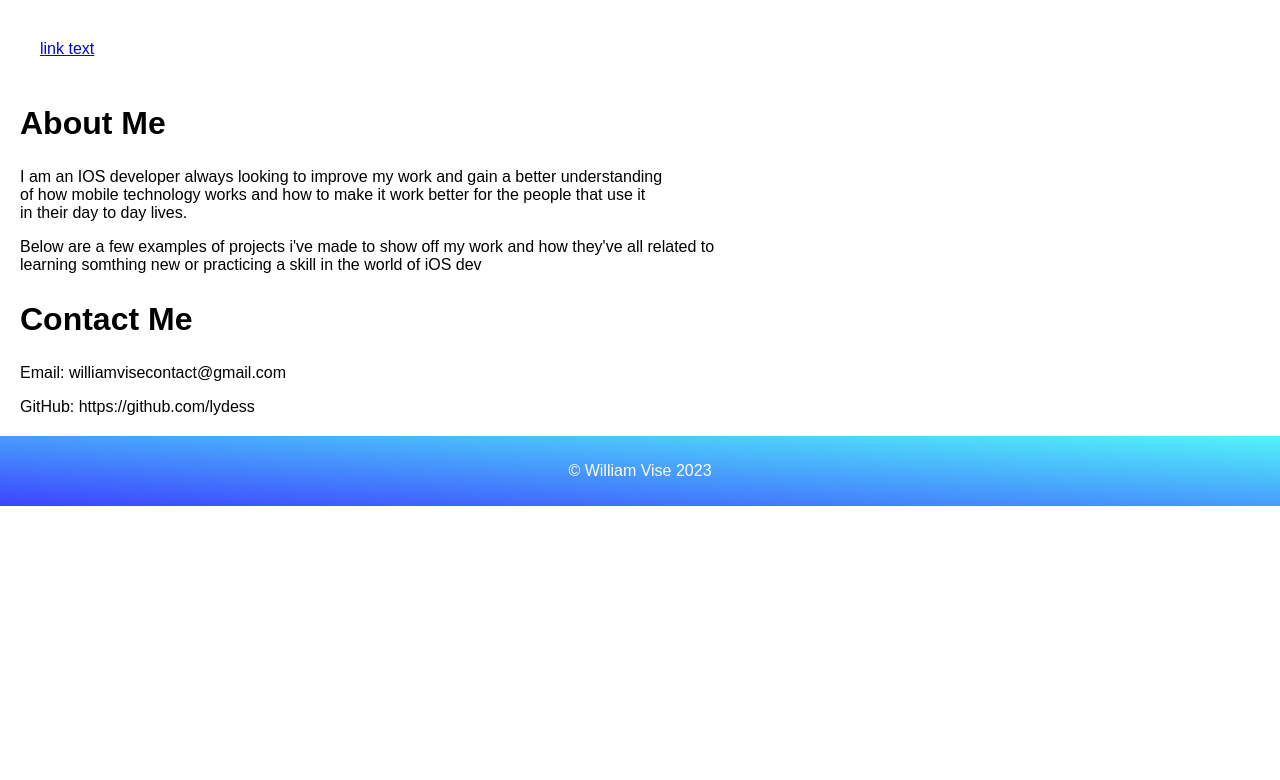
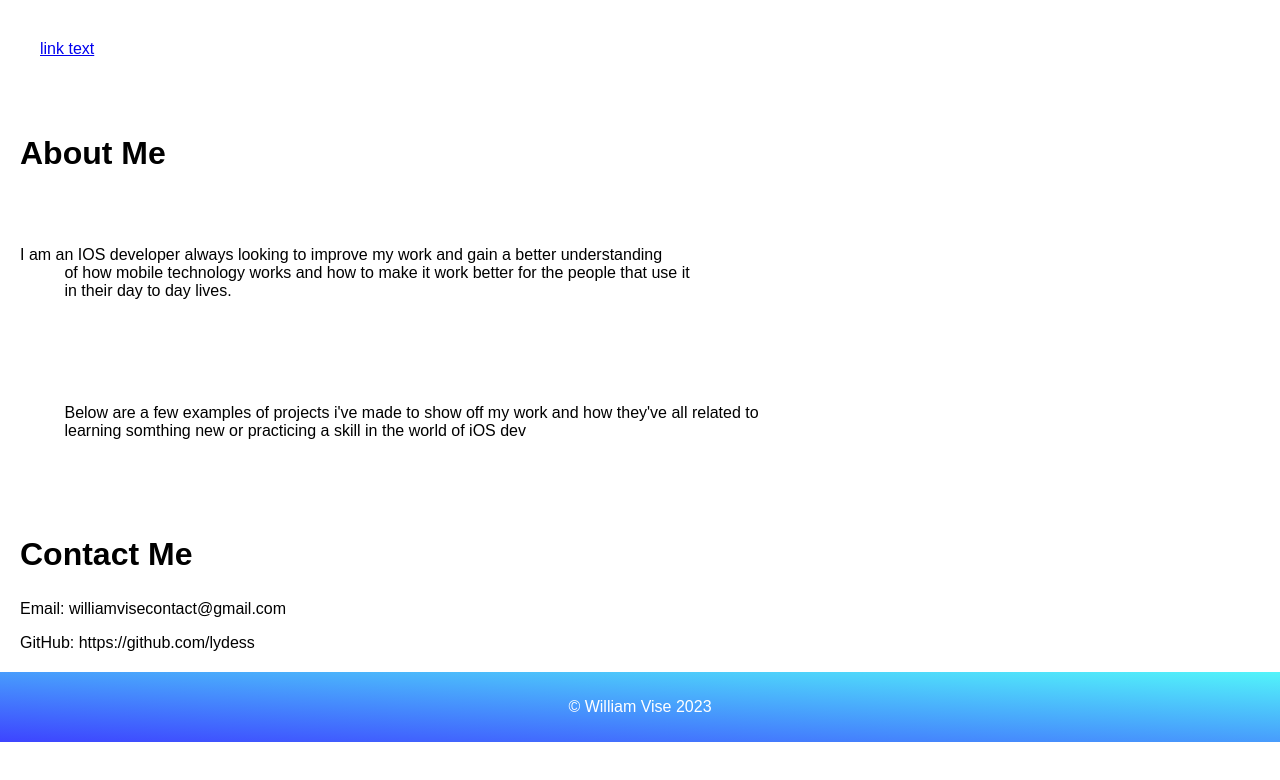
Before and after one commit to lydess/lydess.github.io, a plain HTML site: page about.html in a window 1280 px wide. Drawn offline with Linux system fonts and the light colour scheme.

Commit message:
added about formatting

```diff
--- a/about.html
+++ b/about.html
@@ -11,17 +11,19 @@
 
     <main>
       <header><a href="index.html">link text</a></header>
-      <section id="about">
+      <div style="white-space:pre">
         <h1>About Me</h1>
-        <p>I am an IOS developer always looking to improve my work and gain a better understanding <br>
-          of how mobile technology works and how to make it work better for the people that use it <br>
-          in their day to day lives. <br>
+        <p>I am an IOS developer always looking to improve my work and gain a better understanding
+          of how mobile technology works and how to make it work better for the people that use it
+          in their day to day lives.
         </p>
         <p>
-          Below are a few examples of projects i've made to show off my work and how they've all related to <br>
+          Below are a few examples of projects i've made to show off my work and how they've all related to
           learning somthing new or practicing a skill in the world of iOS dev
         </p>
-      </section>
+        </div>
+
+
 
 
 
```
